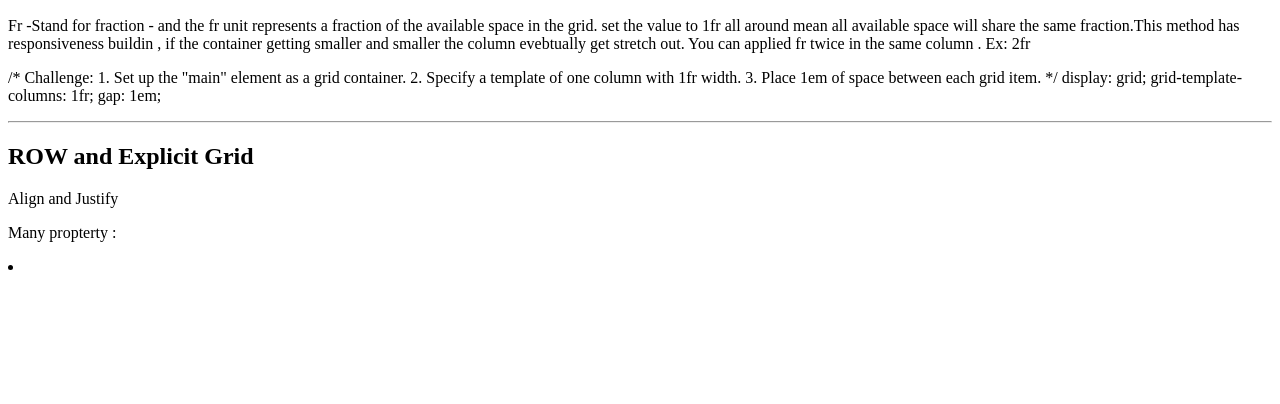
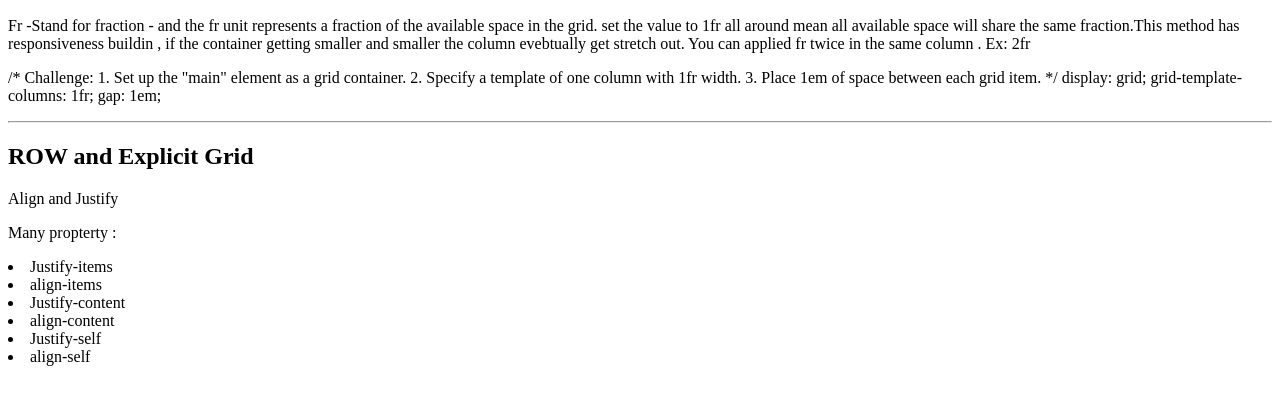
Before and after one commit to PisethSun/CSS-GRID, a plain HTML site: page index.html in a window 1280 px wide. Shown: the part 96-500 px from the top of the page. Drawn offline with Linux system fonts and the light colour scheme.

Commit message:
Align and Justify

```diff
--- a/index.html
+++ b/index.html
@@ -36,7 +36,13 @@ gap: 1em;
 <h2>ROW and Explicit Grid</h2>
 <p>Align and Justify</p>
 <p>Many propterty :
-    <li></li>
+    <li>Justify-items</li>
+    <li>align-items</li>
+    <li>Justify-content</li>
+    <li>align-content</li>
+    <li>Justify-self</li>
+    <li>align-self</li>
+
 </p>
 
     </main>
```
